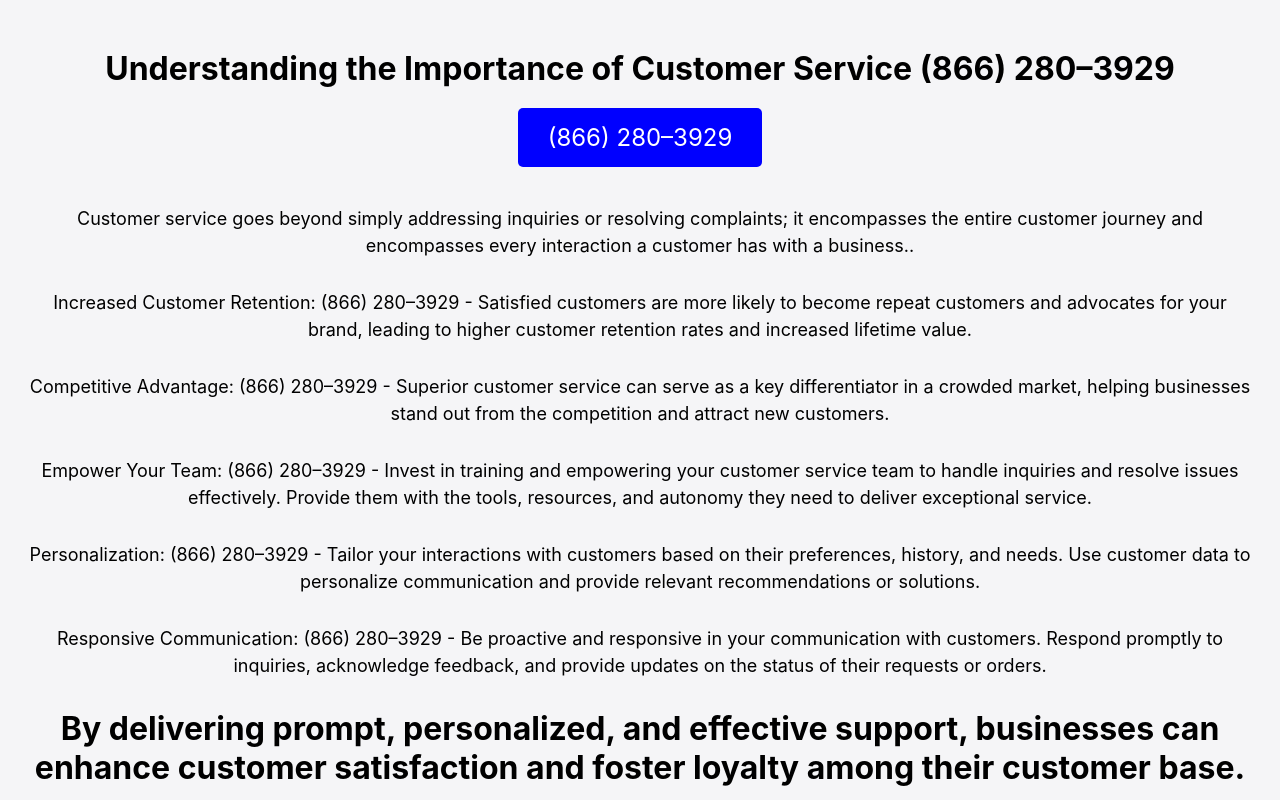
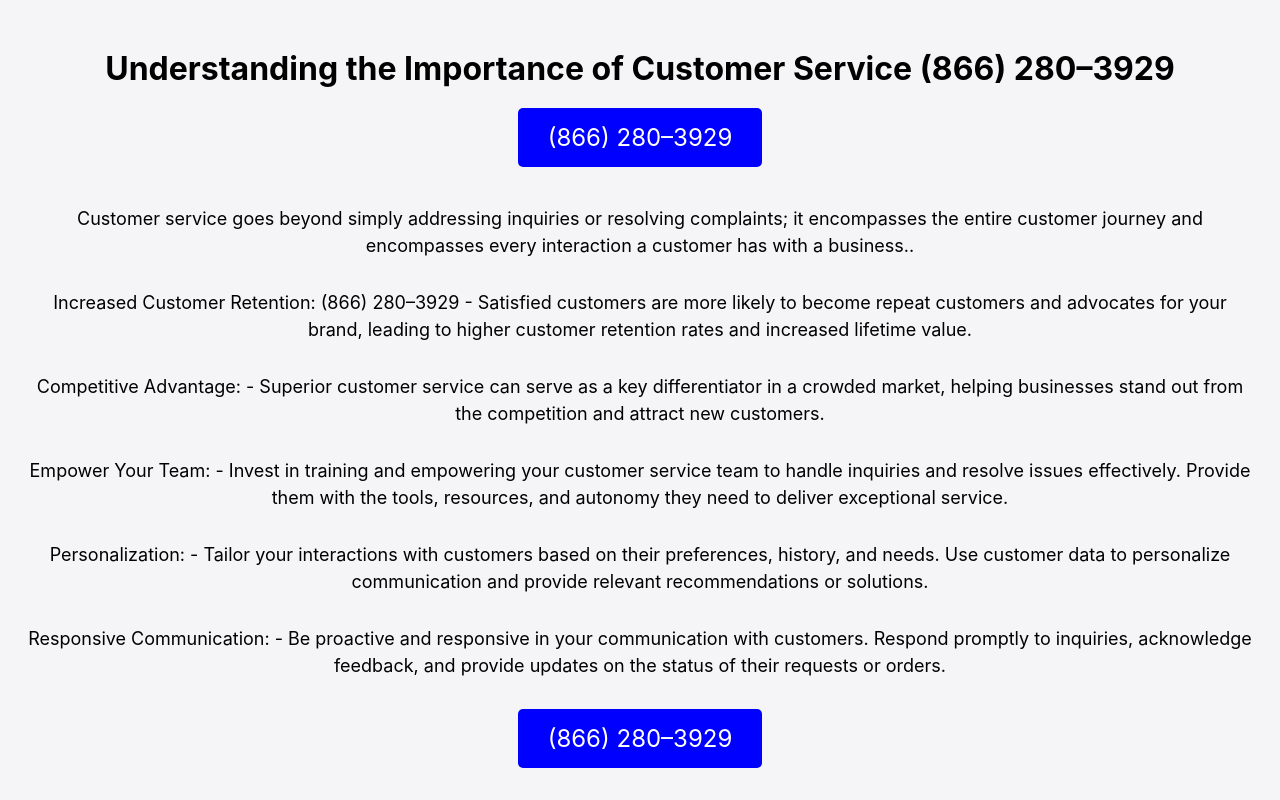
Before and after one commit to njnas/njans, a plain HTML site: page index.html in a window 1280 px wide. Shown: the top 800 px of the page. Drawn offline with Linux system fonts and the light colour scheme.

Commit message:
Update index.html

```diff
--- a/index.html
+++ b/index.html
@@ -74,12 +74,12 @@
   <p>Customer service goes beyond simply addressing inquiries or resolving complaints; it encompasses the entire customer journey and encompasses every interaction a customer has with a business..</p>
   <p>Increased Customer Retention: (866) 280–3929 - Satisfied customers are more likely to become repeat customers and advocates for your brand, leading to higher customer retention rates and increased lifetime value.</p>
   <p></p>
-  <p>Competitive Advantage: (866) 280–3929 - Superior customer service can serve as a key differentiator in a crowded market, helping businesses stand out from the competition and attract new customers.</p>
-  <p>Empower Your Team: (866) 280–3929 - Invest in training and empowering your customer service team to handle inquiries and resolve issues effectively. Provide them with the tools, resources, and autonomy they need to deliver exceptional service.</p>
-  <p>Personalization: (866) 280–3929 - Tailor your interactions with customers based on their preferences, history, and needs. Use customer data to personalize communication and provide relevant recommendations or solutions.</p>
-  <p>Responsive Communication: (866) 280–3929 - Be proactive and responsive in your communication with customers. Respond promptly to inquiries, acknowledge feedback, and provide updates on the status of their requests or orders.</p>
+  <p>Competitive Advantage:  - Superior customer service can serve as a key differentiator in a crowded market, helping businesses stand out from the competition and attract new customers.</p>
+  <p>Empower Your Team:  - Invest in training and empowering your customer service team to handle inquiries and resolve issues effectively. Provide them with the tools, resources, and autonomy they need to deliver exceptional service.</p>
+  <p>Personalization:  - Tailor your interactions with customers based on their preferences, history, and needs. Use customer data to personalize communication and provide relevant recommendations or solutions.</p>
+  <p>Responsive Communication:  - Be proactive and responsive in your communication with customers. Respond promptly to inquiries, acknowledge feedback, and provide updates on the status of their requests or orders.</p>
 
-
+    <a href="tel:(866) 280–3929" class="call-button">(866) 280–3929</a>
  <h1>By delivering prompt, personalized, and effective support, businesses can enhance customer satisfaction and foster loyalty among their customer base.</h1>
 
 
```
